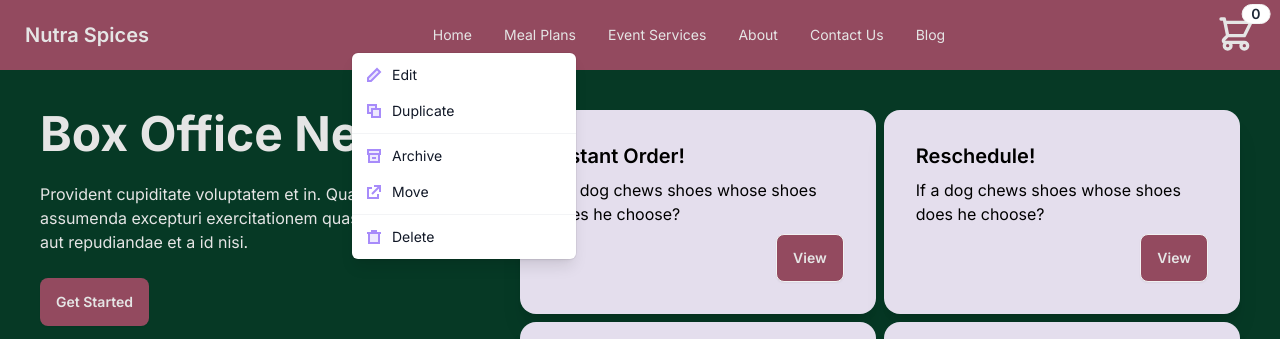
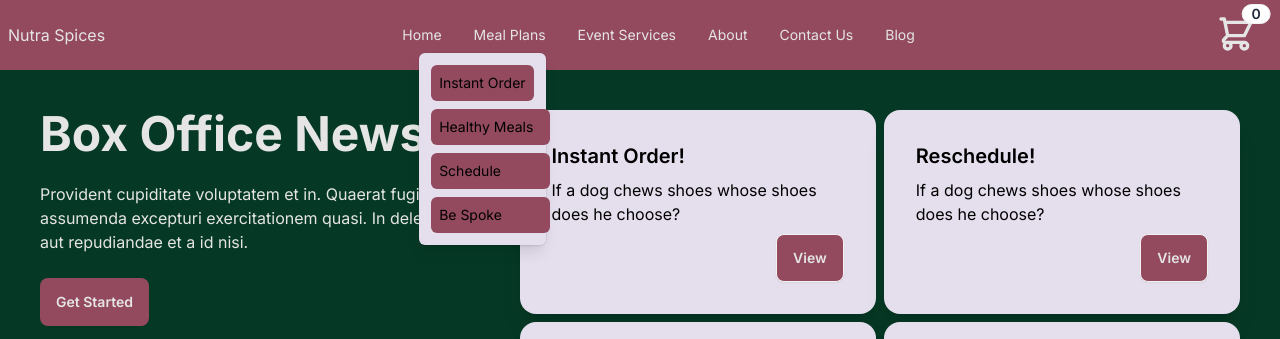
Before and after one commit to Tolushawlar/nutra, a Next.js app: page / in a window 1280 px wide. Both pictures are taken after a click on the button "Meal Plans". Shown: the top 339 px of the page. Built offline with nearby package versions, Linux system fonts and the light colour scheme.

Commit message:
Added cart

```diff
--- a/app/(Components)/Header.tsx
+++ b/app/(Components)/Header.tsx
@@ -13,9 +13,7 @@ const Header = () => {
     <div>
       <div className="navbar fixed h-[70px] z-[500] bg-bg-sec justify-between text-text-color">
         <div className="flex">
-          <a href="/" className="btn btn-ghost  text-xl">
-            Nutra Spices
-          </a>
+          <Link href="/"> Nutra Spices</Link>
         </div>
 
         <div className="navbar-center hidden lg:flex">
@@ -27,16 +25,17 @@ const Header = () => {
               <Dropdown />
             </li>
             <li>
-              <a>Event Services</a>
+              <Link href="/">Event Services</Link>
+            </li>
+
+            <li>
+              <Link href="/">About</Link>
             </li>
             <li>
-              <a>About</a>
+              <Link href="/">Contact Us</Link>
             </li>
             <li>
-              <a>Contact Us</a>
-            </li>
-            <li>
-              <a>Blog</a>
+              <Link href="/">Blog</Link>
             </li>
           </ul>
         </div>
@@ -105,121 +104,43 @@ export function Dropdown() {
           leaveFrom="transform opacity-100 scale-100"
           leaveTo="transform opacity-0 scale-95"
         >
-          <Menu.Items className="absolute right-0 mt-2 w-56 origin-top-right divide-y divide-gray-100 rounded-md bg-white shadow-lg ring-1 ring-black/5 focus:outline-none">
+          <Menu.Items className="absolute right-0 mt-2 min-w-fit origin-top-right divide-y divide-gray-100 rounded-md bg-main text-black shadow-lg ring-1 ring-black/5 focus:outline-none">
             <div className="px-1 py-1 ">
               <Menu.Item>
-                {({ active }) => (
+                <Link className="text-nowrap  " href="#menu">
                   <button
-                    className={`${
-                      active ? "bg-violet-500 text-white" : "text-gray-900"
-                    } group flex w-full items-center rounded-md px-2 py-2 text-sm`}
+                    className={` group text-nowrap flex  bg-bg-sec m-2 items-center rounded-md px-2 py-2 text-sm`}
                   >
-                    {active ? (
-                      <EditActiveIcon
-                        className="mr-2 h-5 w-5"
-                        aria-hidden="true"
-                      />
-                    ) : (
-                      <EditInactiveIcon
-                        className="mr-2 h-5 w-5"
-                        aria-hidden="true"
-                      />
-                    )}
-                    Edit
+                    Instant Order
                   </button>
-                )}
+                </Link>
               </Menu.Item>
               <Menu.Item>
-                {({ active }) => (
+                <Link href="/health">
                   <button
-                    className={`${
-                      active ? "bg-violet-500 text-white" : "text-gray-900"
-                    } group flex w-full items-center rounded-md px-2 py-2 text-sm`}
+                    className={` group flex w-full bg-bg-sec m-2 items-center rounded-md px-2 py-2 text-sm`}
                   >
-                    {active ? (
-                      <DuplicateActiveIcon
-                        className="mr-2 h-5 w-5"
-                        aria-hidden="true"
-                      />
-                    ) : (
-                      <DuplicateInactiveIcon
-                        className="mr-2 h-5 w-5"
-                        aria-hidden="true"
-                      />
-                    )}
-                    Duplicate
+                    Healthy Meals
                   </button>
-                )}
-              </Menu.Item>
-            </div>
-            <div className="px-1 py-1">
-              <Menu.Item>
-                {({ active }) => (
-                  <button
-                    className={`${
-                      active ? "bg-violet-500 text-white" : "text-gray-900"
-                    } group flex w-full items-center rounded-md px-2 py-2 text-sm`}
-                  >
-                    {active ? (
-                      <ArchiveActiveIcon
-                        className="mr-2 h-5 w-5"
-                        aria-hidden="true"
-                      />
-                    ) : (
-                      <ArchiveInactiveIcon
-                        className="mr-2 h-5 w-5"
-                        aria-hidden="true"
-                      />
-                    )}
-                    Archive
-                  </button>
-                )}
+                </Link>
               </Menu.Item>
               <Menu.Item>
-                {({ active }) => (
+                <Link href="/">
                   <button
-                    className={`${
-                      active ? "bg-violet-500 text-white" : "text-gray-900"
-                    } group flex w-full items-center rounded-md px-2 py-2 text-sm`}
+                    className={`  group flex w-full bg-bg-sec m-2 items-center rounded-md px-2 py-2 text-sm`}
                   >
-                    {active ? (
-                      <MoveActiveIcon
-                        className="mr-2 h-5 w-5"
-                        aria-hidden="true"
-                      />
-                    ) : (
-                      <MoveInactiveIcon
-                        className="mr-2 h-5 w-5"
-                        aria-hidden="true"
-                      />
-                    )}
-                    Move
+                    Schedule
                   </button>
-                )}
+                </Link>
               </Menu.Item>
-            </div>
-            <div className="px-1 py-1">
               <Menu.Item>
-                {({ active }) => (
+                <Link href="/">
                   <button
-                    className={`${
-                      active ? "bg-violet-500 text-white" : "text-gray-900"
-                    } group flex w-full items-center rounded-md px-2 py-2 text-sm`}
+                    className={`  group flex w-full bg-bg-sec m-2 items-center rounded-md px-2 py-2 text-sm`}
                   >
-                    {active ? (
-                      <DeleteActiveIcon
-                        className="mr-2 h-5 w-5 text-violet-400"
-                        aria-hidden="true"
-                      />
-                    ) : (
-                      <DeleteInactiveIcon
-                        className="mr-2 h-5 w-5 text-violet-400"
-                        aria-hidden="true"
-                      />
-                    )}
-                    Delete
+                    Be Spoke
                   </button>
-                )}
+                </Link>
               </Menu.Item>
             </div>
           </Menu.Items>
--- a/app/(Components)/Menu/FoodCards.tsx
+++ b/app/(Components)/Menu/FoodCards.tsx
@@ -2,8 +2,8 @@ import { yam } from "@/app/Assets";
 import { useAppContext } from "@/app/context/AppContext";
 import React from "react";
 
-const FoodCards = ({ setOpenModal }: any) => {
-  const { cart, setCart }: any = useAppContext();
+const FoodCards = ({ setOpenModal, setScheduleOrder }: any) => {
+  const { setCart }: any = useAppContext();
 
   const data = {
     name: "Yam",
@@ -29,7 +29,14 @@ const FoodCards = ({ setOpenModal }: any) => {
           <h3>If a dog chews shoes whose shoes does he choose?</h3>
           <div className="card-actions justify-end">
             <button
-              onClick={() => setOpenModal(true)}
+              onClick={() => {
+                setScheduleOrder({
+                  name: data.name,
+                  price: data.price,
+                  img: yam.src,
+                });
+                setOpenModal(true);
+              }}
               className="btn bg-bg-sec text-text-color"
             >
               Schedule
@@ -39,10 +46,23 @@ const FoodCards = ({ setOpenModal }: any) => {
                 setCart((prev: any) => ({
                   ...prev,
                   total: prev.total + 1,
-                  order: {
-                    name: data.name,
-                    price: data.price,
-                  },
+                  order:
+                    prev.order != undefined
+                      ? [
+                          ...prev.order,
+                          {
+                            name: data.name,
+                            price: data.price,
+                            img: yam.src,
+                          },
+                        ]
+                      : [
+                          {
+                            name: data.name,
+                            price: data.price,
+                            img: yam.src,
+                          },
+                        ],
                 }))
               }
               className="btn bg-bg-sec text-text-color"
--- a/app/(Components)/Menu/Menu.tsx
+++ b/app/(Components)/Menu/Menu.tsx
@@ -5,6 +5,8 @@ import OrderModal from "../OrderModal/OrderModal";
 
 const Menu = () => {
   const [openModal, setOpenModal] = useState(false);
+  const [scheduledata, setScheduleData] = useState();
+
   const categories = [
     "All",
     "Rice/Grains",
@@ -18,8 +20,10 @@ const Menu = () => {
   ];
 
   return (
-    <div className=" p-10">
-      {openModal && <OrderModal setOpenModal={setOpenModal} />}
+    <div id="menu" className=" p-10">
+      {openModal && (
+        <OrderModal scheduleOrder={scheduledata} setOpenModal={setOpenModal} />
+      )}
       <div className="text-center">
         <h2 className="h2 font-bold text-2xl text-center">
           Check out this weeks menu
@@ -40,7 +44,10 @@ const Menu = () => {
             .fill("")
             .map((d, i) => (
               <div key={i}>
-                <FoodCards setOpenModal={setOpenModal} />
+                <FoodCards
+                  setScheduleOrder={setScheduleData}
+                  setOpenModal={setOpenModal}
+                />
               </div>
             ))}
         </div>
--- a/app/(Components)/OrderModal/OrderModal.tsx
+++ b/app/(Components)/OrderModal/OrderModal.tsx
@@ -1,5 +1,10 @@
 "use client";
-const OrderModal = ({ setOpenModal }: any) => {
+
+import { useAppContext } from "@/app/context/AppContext";
+
+const OrderModal = ({ setOpenModal, scheduleOrder }: any) => {
+  const { setCart }: any = useAppContext();
+
   const days = [
     "Mon",
     "Tue",
@@ -17,6 +22,7 @@ const OrderModal = ({ setOpenModal }: any) => {
 
   const dayOfWeek = new Date().getDay() - 1;
 
+  console.log(scheduleOrder);
   return (
     <div className="fixed w-full h-full flex z-[200] items-center justify-center  top-0 left-0 bg-[rgba(0,0,0,0.8)]">
       <div className="w-[60%] overflow-y-auto bg-white  rounded-md p-10 my-5">
@@ -131,6 +137,37 @@ const OrderModal = ({ setOpenModal }: any) => {
             </table>
           </div>
         </div>
+        <div className="justify-end flex mt-5 w-full">
+          <button
+            onClick={() => {
+              setCart((prev: any) => ({
+                ...prev,
+                total: prev.total + 1,
+                order:
+                  prev.order != undefined
+                    ? [
+                        ...prev.order,
+                        {
+                          name: scheduleOrder.name,
+                          price: scheduleOrder.price,
+                          img: scheduleOrder.img,
+                        },
+                      ]
+                    : [
+                        {
+                          name: scheduleOrder.name,
+                          price: scheduleOrder.price,
+                          img: scheduleOrder.img,
+                        },
+                      ],
+              }));
+              setOpenModal(false);
+            }}
+            className="btn bg-bg-sec flex-end text-text-color"
+          >
+            Add to Cart
+          </button>
+        </div>
       </div>
     </div>
   );
```
Also changed, not shown: app/(Components)/Cart.tsx (+21 -21 lines).
